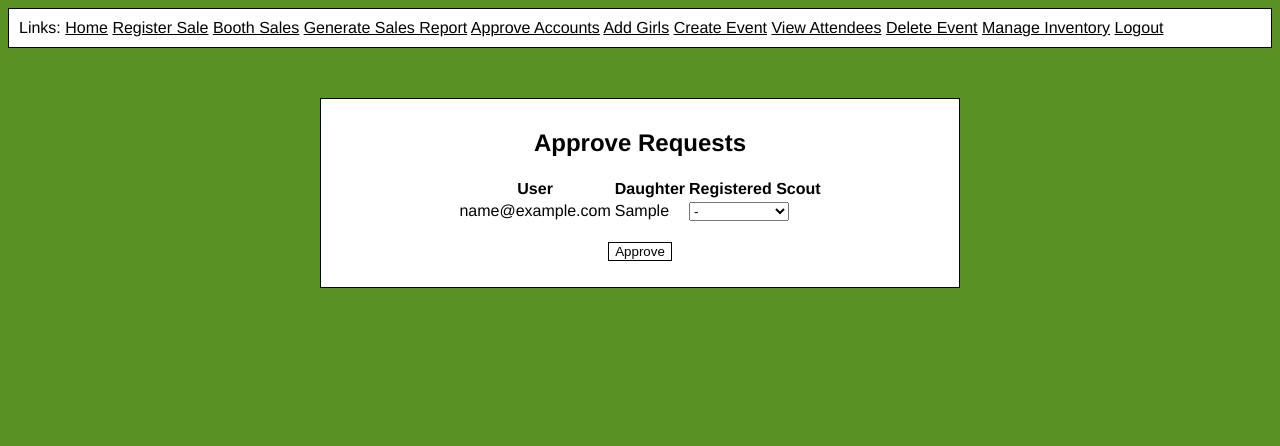
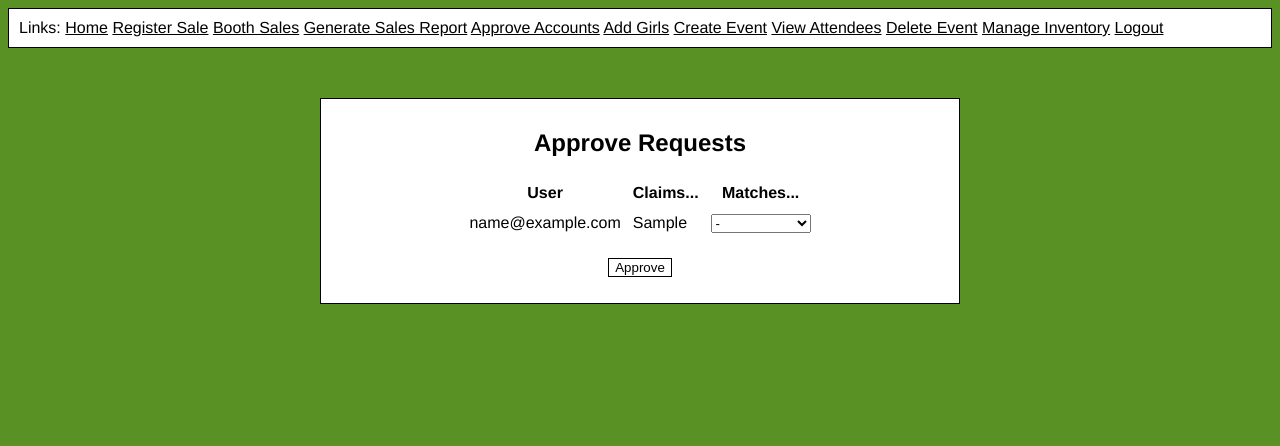
Before and after one commit to pstalcup/CPSC-430-Girlscouts, a PHP site: page /approve.php in a window 1280 px wide. Shown: the top 446 px of the page. Run offline with PHP 8.4, Linux system fonts and the light colour scheme; a user stored in the database is signed in; tables that the repository leaves empty hold one stand-in row (values such as "Sample post").

Commit message:
fixed display of girl in approve accounts, added option to delete request

```diff
--- a/approve.php
+++ b/approve.php
@@ -31,18 +31,18 @@
 
 <h2>Approve Requests</h2>
 <form action="approveController.php" method="POST">
-<table>
+<table cellpadding="5">
 <?php
 	$num = 1;
 	while($row = mysqli_fetch_array($result))
 	{
 		if($num == 1) {
-			echo "<tr><th>User</th><th>Daughter</th><th>Registered Scout</th></tr>";
+			echo "<tr><th>User</th><th>Claims...</th><th>Matches...</th></tr>";
 		}
 
 		$email = $row["email"];
 		$name = $row["daughter"];
-		echo "<tr><td>$email</td>  <td>$name</td>  <td><select name=\"girl".$num."\">$gdd</select></td></tr>";
+		echo "<tr><td>$email</td><td>$name</td><td><select name=\"girl".$num."\">$gdd</select></td></tr>";
 		echo "<input type=\"hidden\" name=\"user".$num."\" value=\"".$email."\" />";
 		$num++;
 	}
```
